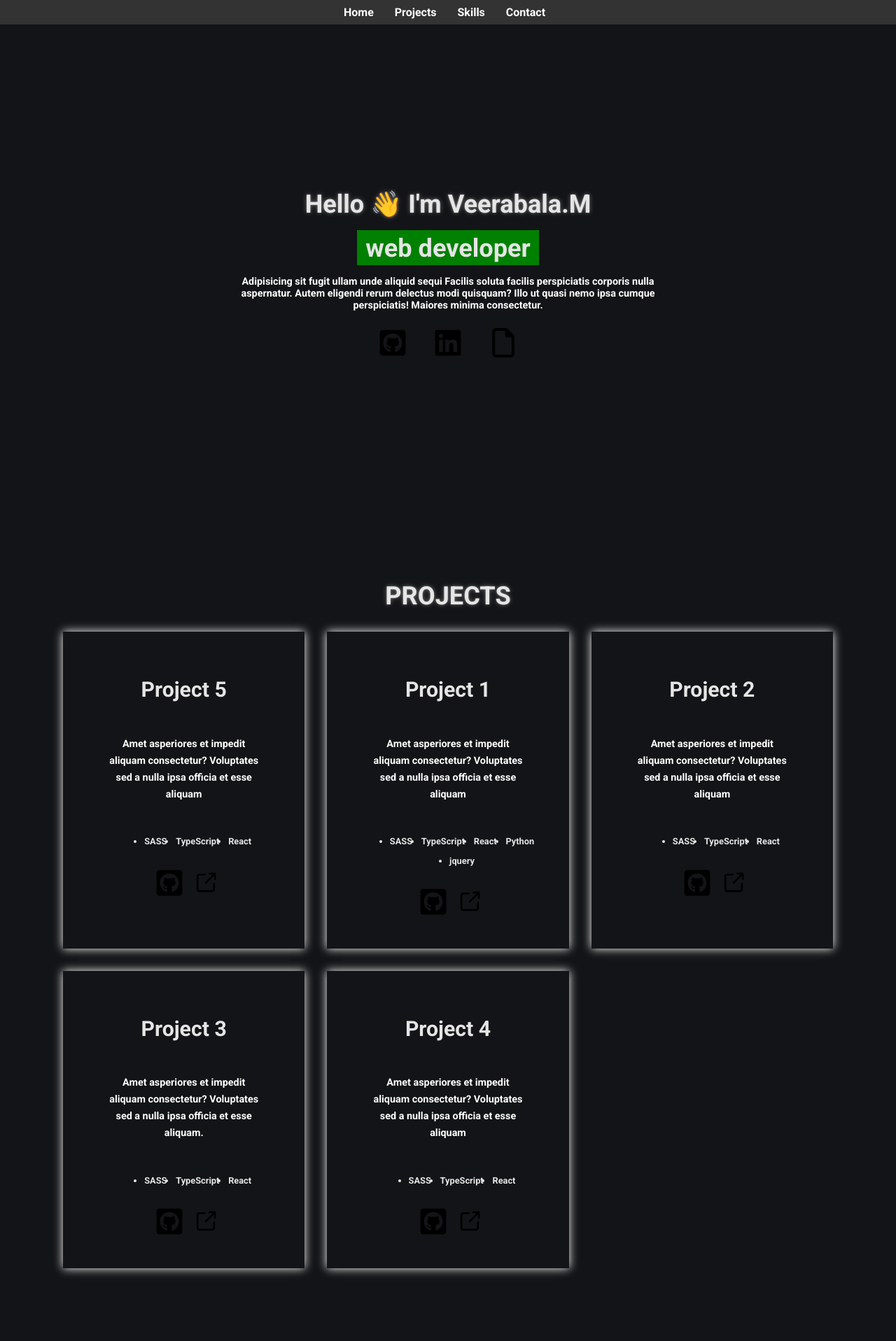
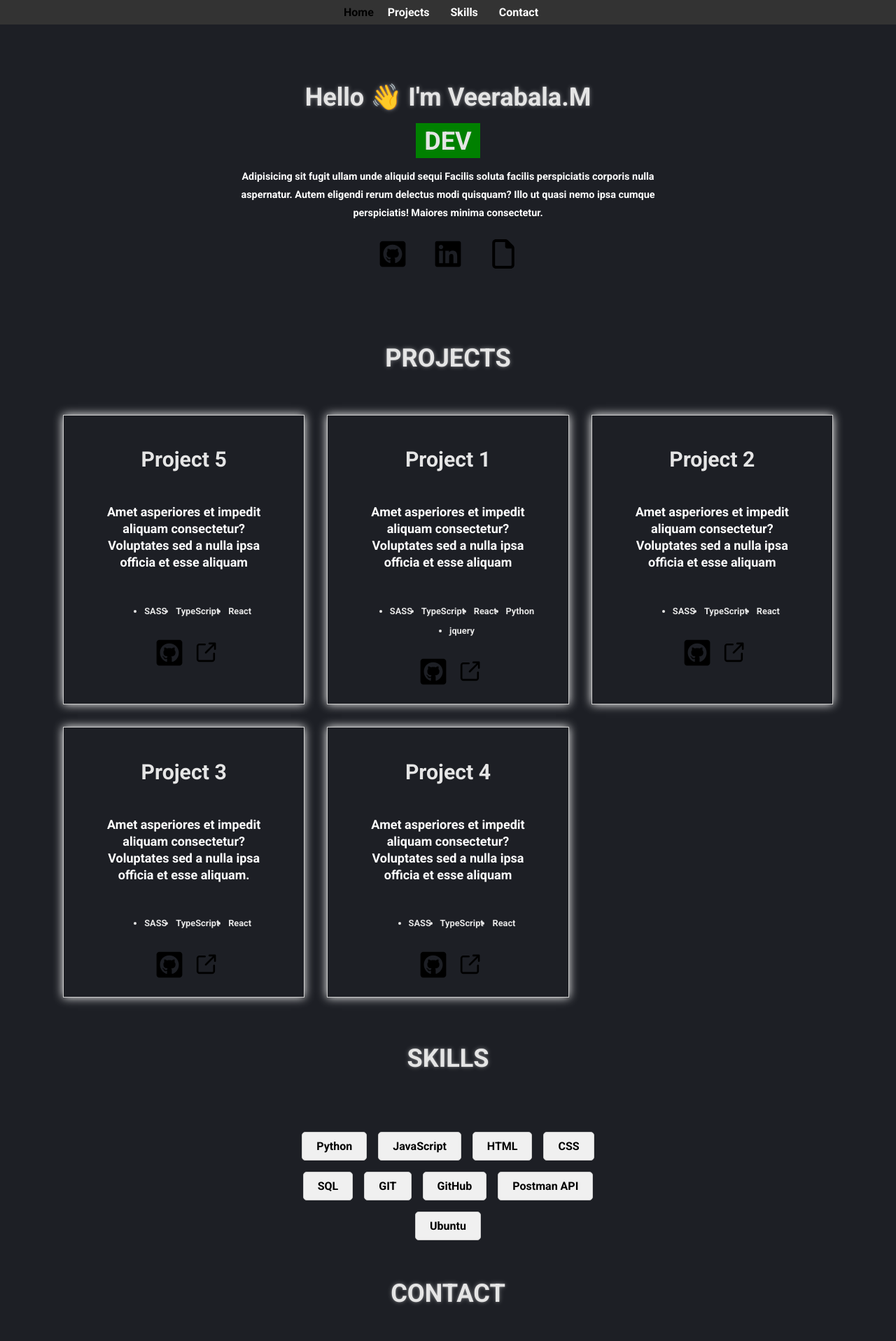
Before and after one commit to Veerabala08/portfolio, a React (Create React App) app: page / in a window 1280 px wide. Shown: the top 1917 px of the page at 70% size. Built offline with nearby package versions, Linux system fonts and the light colour scheme.

Commit message:
UI changes

```diff
--- a/public/index.html
+++ b/public/index.html
@@ -24,7 +24,7 @@
       work correctly both with client-side routing and a non-root public URL.
       Learn how to configure a non-root public URL by running `npm run build`.
     -->
-    <title>Veerabala</title>
+    <title>Veerabala M</title>
   </head>
   <body>
     <noscript>You need to enable JavaScript to run this app.</noscript>
--- a/src/App.css
+++ b/src/App.css
@@ -0,0 +1,14 @@
+/* Import the Roboto Flex font */
+@import url('https://fonts.googleapis.com/css2?family=Roboto+Flex:opsz,wght@8..144,200&display=swap');
+
+/* Apply the font to the .App-Section class */
+.App-Section {
+    font-family: 'Roboto Flex', sans-serif; /* Specify fallback font-family */
+}
+body {
+    font-family: 'Roboto';
+    background-color: #1d1f25;
+    margin: 0;
+    padding: 0;
+    box-sizing: border-box;
+  }
--- a/src/components/Contact/Contact.css
+++ b/src/components/Contact/Contact.css
@@ -1,12 +1,15 @@
 
   .contact {
     display: flex;
+    column-gap: 20px;
     flex-direction: column;
     align-items: center;
     justify-content: center;
     text-align: center; /* Optional for text alignment */
   }
-
+  .section__title {
+    margin-bottom: 60px; /* Adjust the margin as needed */
+  }
   .btn--outline {
     list-style: none;
     margin: 0.5em; /* Add spacing between list items */
--- a/src/components/Contact/Contact.js
+++ b/src/components/Contact/Contact.js
@@ -5,7 +5,7 @@ const Contact = () => {
   if (!contact.email) return null
 
   return (
-    <section className='section contact center' id='contact'>
+    <section className='contact'>
       <h2 className='section__title'>Contact</h2>
       <a href={`mailto:${contact.email}`} >
         <span type='button' className='btn btn--outline'>
--- a/src/components/Home/Home.css
+++ b/src/components/Home/Home.css
@@ -1,12 +1,6 @@
 @import url('https://fonts.googleapis.com/css?family=Roboto:700');
 
-body {
-  font-family: 'Roboto';
-  background-color: #131417;
-  margin: 0;
-  padding: 0;
-  box-sizing: border-box;
-}
+
 
 .intro-line {
   color: #e5e5e5;
@@ -28,15 +22,17 @@ body {
   height: 42px;
 }
 
-.discription {
-    font-size: 1.26rem;
+.description {
+    font-size: large;
     text-transform: none;
+    line-height: 26px;
 }
 
 .container {
+  margin-top: 60px;
   color: #e5e5e5;
   font-size: 2.26rem;
-  height: 100vh;
+  height: 50vh;
   display: flex;
   flex-direction: column;
   align-items: center;
--- a/src/components/Home/Home.js
+++ b/src/components/Home/Home.js
@@ -13,11 +13,11 @@ const Home = () => {
           <div className="content">
               <div className="intro-line">Hello 👋 I'm {name}</div>
               <div className="animation">
-                  <div className="first"><div>software developer</div></div>
-                  <div className="second"><div>web developer</div></div>
-                  <div className="third"><div>python developer</div></div>
+                  <div className="first"><div>WEB_DEV</div></div>
+                  <div className="second"><div>DEV</div></div>
+                  <div className="third"><div>PY_DEV</div></div>
               </div>
-              <div className="discription"><p>{description}</p>
+              <div className="description"><p>{description}</p>
               </div>
               <div className="icon-container">
                   <a href={github} target="_blank" rel="noopener noreferrer" title='Github'>
--- a/src/components/Navbar/Navbar.css
+++ b/src/components/Navbar/Navbar.css
@@ -35,6 +35,10 @@ nav {
   color: green;
   cursor: grab;
 }
+.home:hover{
+  color: green;
+  cursor: grab;
+}
 
 /* Responsive Styles for Mobile Devices */
 @media (max-width: 768px) {
--- a/src/components/Navbar/Navbar.js
+++ b/src/components/Navbar/Navbar.js
@@ -2,16 +2,20 @@
 import React from 'react';
 import './Navbar.css'
 // import React, { useEffect } from 'react';
-import { Link } from 'react-scroll';
+import { Link , animateScroll} from 'react-scroll';
 
 
 const Navbar = () => {
+  const options = {
+  duration: 500,
+  smooth: true,
+};
   return (
     <nav>
   <ul className="menu">
-    <li><Link to="container" smooth={true} duration={500}>Home</Link></li>
+    <li className="home"onClick={() => animateScroll.scrollToTop(options)}>Home</li>
     <li><Link to="section__title" smooth={true} duration={500}>Projects</Link></li>
-    <li><Link to="skills" smooth={true} duration={500}>Skills</Link></li>
+    <li><Link to="div__skills" smooth={true} duration={500}>Skills</Link></li>
     <li><Link to="contact" smooth={true} duration={500}>Contact</Link></li>
   </ul>
 </nav>
--- a/src/components/ProjectContainer/ProjectContainer.css
+++ b/src/components/ProjectContainer/ProjectContainer.css
@@ -1,6 +1,7 @@
 .project {
     font-size: 1.26rem;
-    padding: 2em;
+    border: 1px solid #ccc;
+    padding: 1em;
     margin: 0 auto;
     text-align: center;
     color: #e5e5e5;
@@ -26,6 +27,7 @@
     background-size: 0% 100%;
     background-image: linear-gradient(to right, #2e2f33,  #2e2f33);
     border-radius: 2px;
+    font-size: large;
   }
 
   .project__stack {
@@ -58,3 +60,19 @@
     background-position: right;
     background-size: 100% 100%;
   }
+
+  /* Mobile responsiveness */
+@media screen and (max-width: 600px) {
+  .project {
+      font-size: 1rem; /* Adjust the font size for smaller screens */
+      padding: 0.5em; /* Adjust the padding */
+  }
+
+  .project__stack {
+      margin: 0.8em 0; /* Adjust the margin for the stack */
+  }
+
+  .project__stack-item {
+      font-size: 0.7rem; /* Adjust the font size for stack items */
+  }
+}
--- a/src/components/Projects/Projects.css
+++ b/src/components/Projects/Projects.css
@@ -13,3 +13,17 @@
     text-transform: uppercase;
     text-shadow: 0 0 7px rgba(255, 255, 255, 0.3), 0 0 3px rgba(255, 255, 255, 0.3);
 }
+
+@media screen and (max-width: 768px) {
+    .projects__grid {
+        margin: 0 1em; /* Adjust as needed */
+
+    }
+}
+@media screen and (max-width: 300px) {
+  .projects__grid {
+      margin: 0 1em; /* Adjust as needed */
+      grid-template-columns: repeat(auto-fit, minmax(10em, 1fr));
+
+  }
+}
--- a/src/components/Skills/Skills.css
+++ b/src/components/Skills/Skills.css
@@ -1,5 +1,6 @@
 .div__skills {
-  height: 110vh;
+  /* height: 110vh; */
+  margin-top: 35px;
   display: flex;
   flex-direction: column;
   align-items: center;
@@ -11,8 +12,9 @@
   width: 95%;
   /* margin: 0 auto; */
   padding: 1em;
-  margin-left: 50%;
-  margin-right: 50%;
+  margin: 0 auto;
+  /* margin-left: 50%;
+  margin-right: 50%; */
   display: flex;
   flex-wrap: wrap;
   justify-content: center;
--- a/src/components/Skills/Skills.js
+++ b/src/components/Skills/Skills.js
@@ -6,7 +6,7 @@ const Skills = () => {
   if (!skills.length) return null
 
   return (
-    <div id='skills'>
+
         <div className='div__skills' >
       <h2 className='section__title'>Skills</h2>
       <ul className='skills__list'>
@@ -17,7 +17,7 @@ const Skills = () => {
         ))}
       </ul>
     </div>
-    </div>
+
   )
 }
 
```
